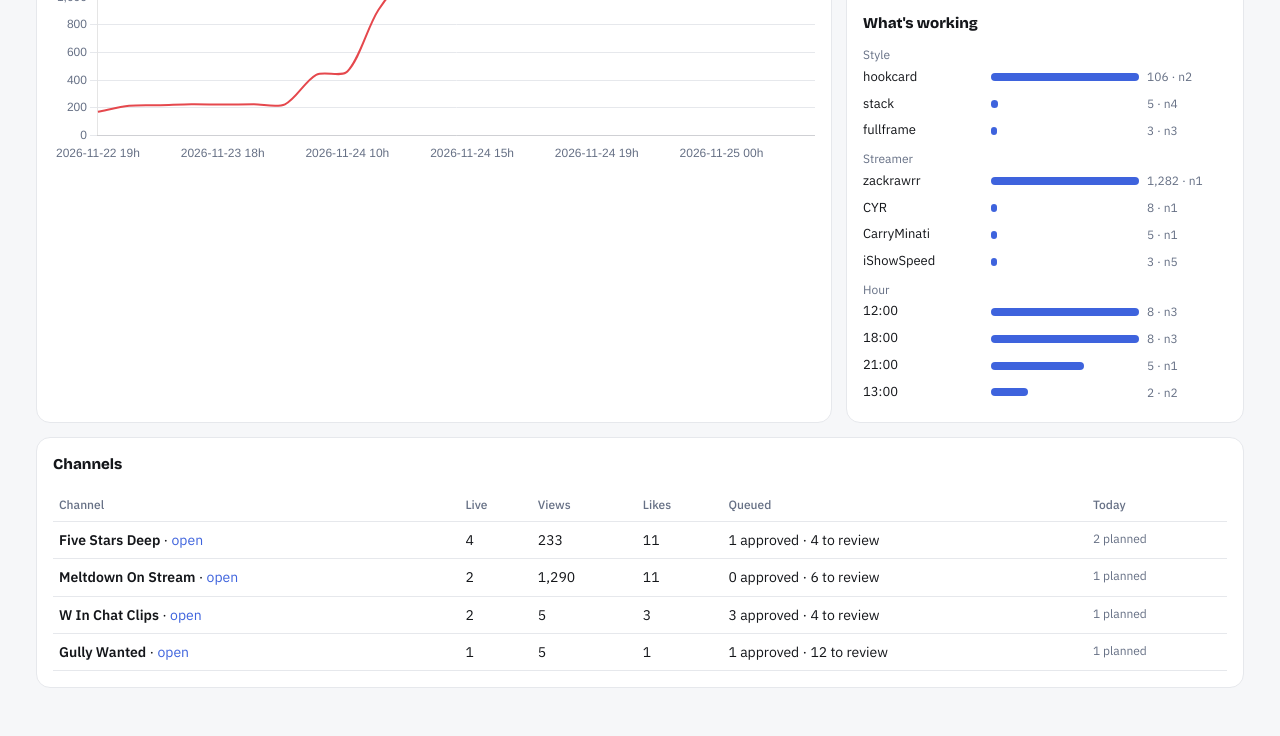
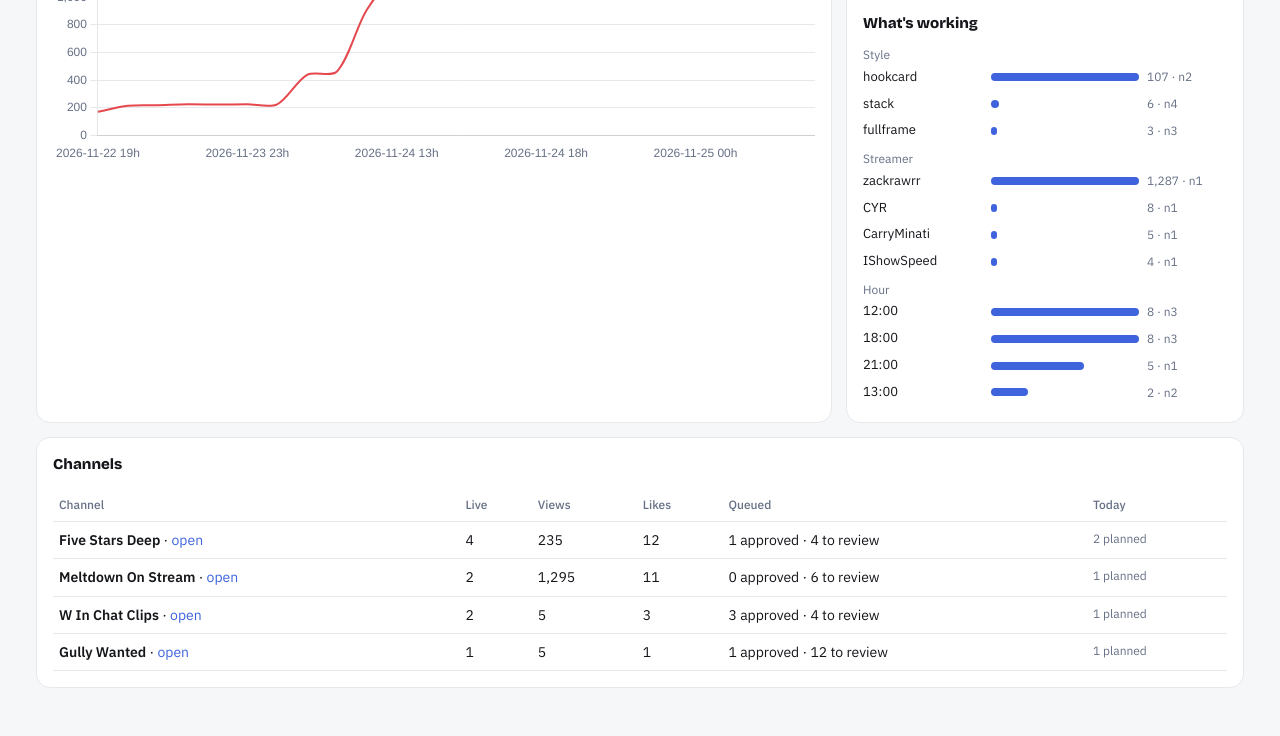
Before and after one commit to aniketkumargaikwad/YTAutomation-dashboard, a plain HTML site: page index.html in a window 1280 px wide. Shown: the part 407-1143 px from the top of the page. Drawn offline with nearby package versions, Linux system fonts and the light colour scheme.

Commit message:
update 2026-11-25T12:17Z

```diff
--- a/data.json
+++ b/data.json
@@ -1,6 +1,6 @@
 {
- "generated_at": "2026-11-25T10:47:39Z",
- "stats_updated_at": "2026-11-25T05:24:25Z",
+ "generated_at": "2026-11-25T12:16:50Z",
+ "stats_updated_at": "2026-11-25T12:16:50Z",
  "budget": {
   "cap": 5,
   "left": 5,
@@ -28,15 +28,15 @@
    "stats": {
     "name": "Five Stars Deep",
     "subscribers": null,
-    "views": 233,
+    "views": 235,
     "videos": 4,
     "source": "rss"
    },
    "totals": {
     "published": 4,
     "queued": 5,
-    "views": 233,
-    "likes": 11
+    "views": 235,
+    "likes": 12
    },
    "today": {
     "date": "2026-11-25",
@@ -59,7 +59,7 @@
      "streamer": "IShowSpeed",
      "score": 68.0,
      "url": "https://www.youtube.com/shorts/kTq3awrINHA",
-     "views": 3,
+     "views": 4,
      "likes": 2,
      "comments": null,
      "history": [
@@ -81,6 +81,11 @@
       [
        "2026-11-24T12:16:20Z",
        3,
+       2
+      ],
+      [
+       "2026-11-25T12:16:50Z",
+       4,
        2
       ]
      ],
@@ -144,8 +149,8 @@
      "streamer": "iShowSpeed",
      "score": 84,
      "url": "https://www.youtube.com/shorts/0FOk3g5JSnk",
-     "views": 2,
-     "likes": 1,
+     "views": 3,
+     "likes": 2,
      "comments": null,
      "history": [
       [
@@ -182,6 +187,11 @@
        "2026-11-24T17:15:42Z",
        2,
        1
+      ],
+      [
+       "2026-11-25T12:16:50Z",
+       3,
+       2
       ]
      ],
      "seconds": 58,
@@ -295,7 +305,8 @@
      "next": false,
      "created_at": "2026-11-19T06:00:00Z",
      "source_url": "https://youtu.be/kR8bhkVAgBY",
-     "v2": true
+     "v2": true,
+     "hd": false
     }
    ],
    "review": [
@@ -333,7 +344,8 @@
      "next": false,
      "created_at": "2026-11-22T20:42:38Z",
      "source_url": "https://www.twitch.tv/videos/2934967396",
-     "v2": true
+     "v2": true,
+     "hd": false
     },
     {
      "id": "97cc9af66ee4",
@@ -366,7 +378,8 @@
      "next": false,
      "created_at": "2026-11-21T06:00:00Z",
      "source_url": "https://www.youtube.com/live/OIeLbmyraRQ",
-     "v2": true
+     "v2": true,
+     "hd": false
     },
     {
      "id": "c487d0ab9993",
@@ -399,7 +412,8 @@
      "next": false,
      "created_at": "2026-11-21T06:00:00Z",
      "source_url": "https://www.youtube.com/live/OIeLbmyraRQ",
-     "v2": true
+     "v2": true,
+     "hd": false
     },
     {
      "id": "6c724e05e6b4",
@@ -432,7 +446,8 @@
      "next": false,
      "created_at": "2026-11-21T06:00:00Z",
      "source_url": "https://www.youtube.com/live/OIeLbmyraRQ",
-     "v2": true
+     "v2": true,
+     "hd": false
     }
    ],
    "slots_waiting": [
@@ -452,14 +467,14 @@
    "stats": {
     "name": "Meltdown On Stream",
     "subscribers": null,
-    "views": 1290,
+    "views": 1295,
     "videos": 2,
     "source": "rss"
    },
    "totals": {
     "published": 2,
     "queued": 6,
-    "views": 1290,
+    "views": 1295,
     "likes": 11
    },
    "today": {
@@ -547,7 +562,7 @@
      "streamer": "zackrawrr",
      "score": 58.0,
      "url": "https://www.youtube.com/shorts/Qq7xMInMNCA",
-     "views": 1282,
+     "views": 1287,
      "likes": 10,
      "comments": null,
      "history": [
@@ -629,6 +644,11 @@
       [
        "2026-11-25T05:24:25Z",
        1282,
+       10
+      ],
+      [
+       "2026-11-25T12:16:50Z",
+       1287,
        10
       ]
      ],
@@ -672,7 +692,8 @@
      "next": false,
      "created_at": "2026-11-22T21:03:46Z",
      "source_url": "https://www.twitch.tv/videos/2936386266",
-     "v2": true
+     "v2": true,
+     "hd": false
     },
     {
      "id": "6d139d1a9fbf",
@@ -707,7 +728,8 @@
      "next": false,
      "created_at": "2026-11-22T21:03:36Z",
      "source_url": "https://www.twitch.tv/videos/2936386266",
-     "v2": true
+     "v2": true,
+     "hd": false
     },
     {
      "id": "ef9abf466468",
@@ -742,7 +764,8 @@
      "next": false,
      "created_at": "2026-11-22T21:02:36Z",
      "source_url": "https://www.twitch.tv/videos/2936386266",
-     "v2": true
+     "v2": true,
+     "hd": false
     },
     {
      "id": "ab2d816e15a5",
@@ -776,7 +799,8 @@
      "next": false,
      "created_at": "2026-11-22T19:17:57Z",
      "source_url": "https://www.twitch.tv/videos/2933968544",
-     "v2": true
+     "v2": true,
+     "hd": false
     },
     {
      "id": "037b4eb0fcc3",
@@ -812,7 +836,8 @@
      "next": false,
      "created_at": "2026-11-22T19:17:46Z",
      "source_url": "https://www.twitch.tv/videos/2933968544",
-     "v2": true
+     "v2": true,
+     "hd": false
     },
     {
      "id": "5b7f1e54c4d6",
@@ -847,7 +872,8 @@
      "next": false,
      "created_at": "2026-11-22T19:15:48Z",
      "source_url": "https://www.twitch.tv/videos/2933968544",
-     "v2": true
+     "v2": true,
+     "hd": false
     }
    ],
    "slots_waiting": [
@@ -990,7 +1016,8 @@
      "next": false,
      "created_at": "2026-11-19T06:00:00Z",
      "source_url": "https://youtu.be/kR8bhkVAgBY",
-     "v2": true
+     "v2": true,
+     "hd": false
     },
     {
      "id": "f8193af5abe3",
@@ -1023,7 +1050,8 @@
      "next": false,
      "created_at": "2026-11-19T06:00:00Z",
      "source_url": "https://youtu.be/kR8bhkVAgBY",
-     "v2": true
+     "v2": true,
+     "hd": false
     },
     {
      "id": "planefxv2",
@@ -1056,7 +1084,8 @@
      "next": false,
      "created_at": "2026-11-19T06:00:00Z",
      "source_url": "https://youtu.be/kR8bhkVAgBY",
-     "v2": true
+     "v2": true,
+     "hd": false
     }
    ],
    "review": [
@@ -1091,7 +1120,8 @@
      "next": false,
      "created_at": "2026-11-19T06:00:00Z",
      "source_url": "https://youtu.be/kR8bhkVAgBY",
-     "v2": true
+     "v2": true,
+     "hd": false
     },
     {
      "id": "7dd090c91008",
@@ -1124,7 +1154,8 @@
      "next": false,
      "created_at": "2026-11-19T06:00:00Z",
      "source_url": "https://youtu.be/kR8bhkVAgBY",
-     "v2": true
+     "v2": true,
+     "hd": false
     },
     {
      "id": "cf3df7bb940b",
@@ -1157,7 +1188,8 @@
      "next": false,
      "created_at": "2026-11-19T06:00:00Z",
      "source_url": "https://youtu.be/kR8bhkVAgBY",
-     "v2": true
+     "v2": true,
+     "hd": false
     },
     {
      "id": "99305593a9b7",
@@ -1190,7 +1222,8 @@
      "next": false,
      "created_at": "2026-11-19T06:00:00Z",
      "source_url": "https://youtu.be/kR8bhkVAgBY",
-     "v2": true
+     "v2": true,
+     "hd": false
     }
    ],
    "slots_waiting": [
@@ -1306,7 +1339,8 @@
      "next": false,
      "created_at": "2026-11-19T06:00:00Z",
      "source_url": "https://www.youtube.com/live/irNhWMG560k",
-     "v2": true
+     "v2": true,
+     "hd": false
     }
    ],
    "review": [
@@ -1344,7 +1378,8 @@
      "next": false,
      "created_at": "2026-11-19T06:00:00Z",
      "source_url": "https://www.youtube.com/watch?v=rvY2pK7ZI0w",
-     "v2": true
+     "v2": true,
+     "hd": false
     },
     {
      "id": "e1eea7f332c5",
@@ -1380,7 +1415,8 @@
      "next": false,
      "created_at": "2026-11-19T06:00:00Z",
      "source_url": "https://www.youtube.com/live/irNhWMG560k",
-     "v2": true
+     "v2": true,
+     "hd": false
     },
     {
      "id": "85ece2093b93",
@@ -1416,7 +1452,8 @@
      "next": false,
      "created_at": "2026-11-19T06:00:00Z",
      "source_url": "https://www.youtube.com/watch?v=rvY2pK7ZI0w",
-     "v2": true
+     "v2": true,
+     "hd": false
     },
     {
      "id": "582c8df46323",
@@ -1452,7 +1489,8 @@
      "next": false,
      "created_at": "2026-11-19T06:00:00Z",
      "source_url": "https://www.youtube.com/live/irNhWMG560k",
-     "v2": true
+     "v2": true,
+     "hd": false
     },
     {
      "id": "53009a8cd559",
@@ -1488,7 +1526,8 @@
      "next": false,
      "created_at": "2026-11-19T06:00:00Z",
      "source_url": "https://www.youtube.com/live/irNhWMG560k",
-     "v2": true
+     "v2": true,
+     "hd": false
     },
     {
      "id": "621c0ca3cc43",
@@ -1524,7 +1563,8 @@
      "next": false,
      "created_at": "2026-11-19T06:00:00Z",
      "source_url": "https://www.youtube.com/live/irNhWMG560k",
-     "v2": true
+     "v2": true,
+     "hd": false
     },
     {
      "id": "ccc17c8d7291",
@@ -1560,7 +1600,8 @@
      "next": false,
      "created_at": "2026-11-19T06:00:00Z",
      "source_url": "https://www.youtube.com/watch?v=rvY2pK7ZI0w",
-     "v2": true
+     "v2": true,
+     "hd": false
     },
     {
      "id": "823a74559558",
@@ -1596,7 +1637,8 @@
      "next": false,
      "created_at": "2026-11-19T06:00:00Z",
      "source_url": "https://www.youtube.com/live/irNhWMG560k",
-     "v2": true
+     "v2": true,
+     "hd": false
     },
     {
      "id": "99127d73c6e6",
@@ -1632,7 +1674,8 @@
      "next": false,
      "created_at": "2026-11-19T06:00:00Z",
      "source_url": "https://www.youtube.com/live/irNhWMG560k",
-     "v2": true
+     "v2": true,
+     "hd": false
     },
     {
      "id": "01ceb941fd91",
@@ -1668,7 +1711,8 @@
      "next": false,
      "created_at": "2026-11-19T06:00:00Z",
      "source_url": "https://www.youtube.com/watch?v=rvY2pK7ZI0w",
-     "v2": true
+     "v2": true,
+     "hd": false
     },
     {
      "id": "5700a3b84b22",
@@ -1704,7 +1748,8 @@
      "next": false,
      "created_at": "2026-11-19T06:00:00Z",
      "source_url": "https://www.youtube.com/live/irNhWMG560k",
-     "v2": true
+     "v2": true,
+     "hd": false
     },
     {
      "id": "6d4ae3dfbc98",
@@ -1740,7 +1785,8 @@
      "next": false,
      "created_at": "2026-11-19T06:00:00Z",
      "source_url": "https://www.youtube.com/live/irNhWMG560k",
-     "v2": true
+     "v2": true,
+     "hd": false
     }
    ],
    "slots_waiting": [
@@ -1752,13 +1798,13 @@
  },
  "learned": {
   "samples": 9,
-  "overall": 2.635,
+  "overall": 2.692,
   "style": {
    "stack": {
     "n": 4,
-    "mean_log_views": 2.52,
-    "median_views": 5,
-    "weight": 0.892
+    "mean_log_views": 2.648,
+    "median_views": 6,
+    "weight": 0.957
    },
    "fullframe": {
     "n": 3,
@@ -1768,15 +1814,15 @@
    },
    "hookcard": {
     "n": 2,
-    "mean_log_views": 4.677,
-    "median_views": 106,
+    "mean_log_views": 4.679,
+    "median_views": 107,
     "weight": 1.0
    }
   },
   "streamer": {
    "iShowSpeed": {
     "n": 5,
-    "mean_log_views": 2.236,
+    "mean_log_views": 2.293,
     "median_views": 3,
     "weight": 0.671
    },
@@ -1788,14 +1834,14 @@
    },
    "zackrawrr": {
     "n": 1,
-    "mean_log_views": 7.157,
-    "median_views": 1282,
+    "mean_log_views": 7.161,
+    "median_views": 1287,
     "weight": 1.0
    },
    "IShowSpeed": {
     "n": 1,
-    "mean_log_views": 1.386,
-    "median_views": 3,
+    "mean_log_views": 1.609,
+    "median_views": 4,
     "weight": 1.0
    },
    "CYR": {
@@ -1820,13 +1866,13 @@
    },
    "13": {
     "n": 2,
-    "mean_log_views": 1.099,
+    "mean_log_views": 1.242,
     "median_views": 2,
     "weight": 1.0
    },
    "18": {
     "n": 3,
-    "mean_log_views": 3.58,
+    "mean_log_views": 3.656,
     "median_views": 8,
     "weight": 1.0
    }
--- a/index.html
+++ b/index.html
@@ -231,6 +231,7 @@ function rcard(x,approved){
   const tags=[];
   if(x.seconds>35.5)tags.push(`<span class="tag y">${Math.round(x.seconds)}s · long</span>`);
   if(approved&&x.next)tags.push('<span class="tag g">posts next</span>');
+  if(x.hd)tags.push('<span class="tag b">HD 1440p</span>');
   return `<div class="rcard" data-id="${esc(x.id)}">
     <div class="thumb" onclick="preview('${esc(x.id)}')">${x.thumb?`<img loading="lazy" src="${esc(x.thumb)}" alt="">`:`<div class="noimg">${esc(x.thumb_text||x.title)}</div>`}
       <span class="badge">${approved?(x.eta?when(x.eta):'later'):esc(x.label)}</span><button class="play" type="button">▶ Preview</button></div>
```
